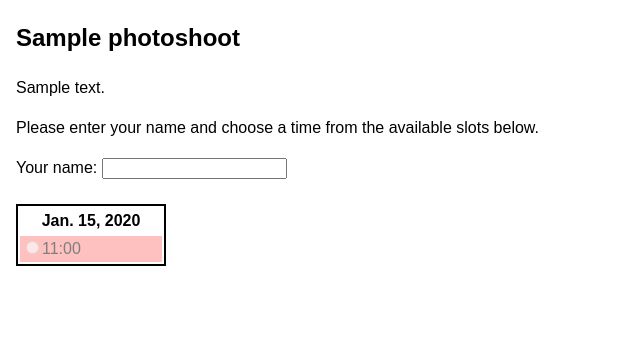
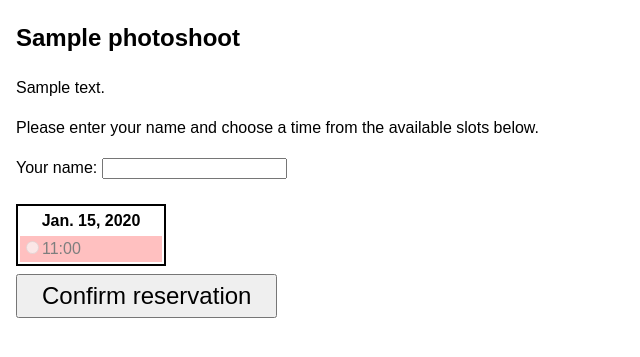
Before and after one commit to rtts/booking, a Django app: a page that uses booking/templates/booking/welcome.html in a window 1280 px wide. Shown: the part 16-373 px from the top of the page, without its empty margins (0-640 px from the left). Run offline with Django 3.2, Linux system fonts and the light colour scheme; tables that the repository leaves empty hold one stand-in row (values such as "Sample post"); some libraries are stand-ins or nearby versions.

Commit message:
Automated commit for deployment

```diff
--- a/booking/templates/booking/welcome.html
+++ b/booking/templates/booking/welcome.html
@@ -81,6 +81,8 @@
           </table>
         {% endfor %}
       </div>
+
+      <button>Confirm reservation</button>
     </form>
 
   {% endif %}
```
